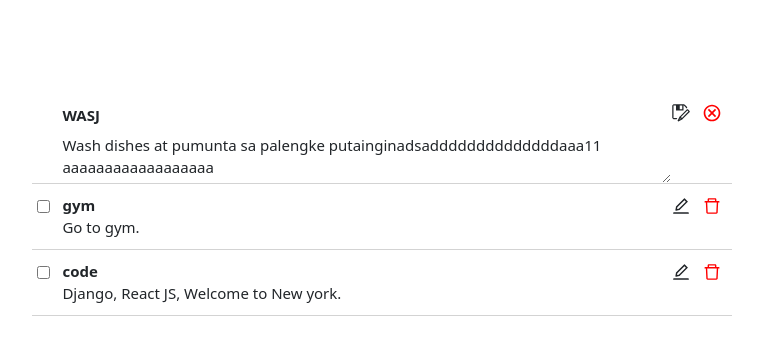
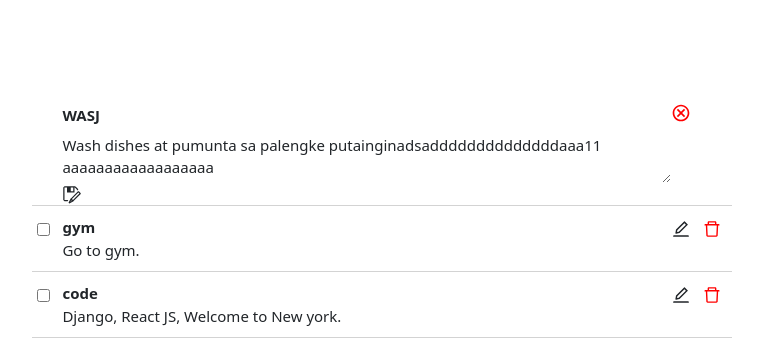
Before and after one commit to jezozobrado/react-todolist, a React (Vite) app in the folder todolist/: page / in a window 1280 px wide. Both pictures are taken after a click on the button 939 px from the left and 112 px from the top of the page. Shown: the top 364 px of the page, without its empty margins (258-1021 px from the left). Built offline with nearby package versions, Linux system fonts and the light colour scheme.

Commit message:
Implement edit function, it now saves the data.

```diff
--- a/todolist/src/App.tsx
+++ b/todolist/src/App.tsx
@@ -1,5 +1,6 @@
 import { useState } from "react";
 import ToDoList from "./components/ToDoList";
+import { FieldValues } from "react-hook-form";
 
 export interface ToDo {
   id: number;
@@ -66,7 +67,7 @@ const App = () => {
   };
 
   const handleHover = (hoveredToDo: ToDo) => {
-    console.log("Hovered!");
+    // console.log("Hovered!");
 
     setToDos(
       toDos.map((toDo) =>
@@ -96,6 +97,23 @@ const App = () => {
       )
     );
   };
+
+  const handleEditSubmit = (editedToDo: ToDo, data: FieldValues) => {
+    console.log(data);
+    setToDos(
+      toDos.map((toDo) =>
+        toDo.id === editedToDo.id
+          ? {
+              ...toDo,
+              title: data.title,
+              description: data.description,
+              isEdited: !toDo.isEdited,
+            }
+          : toDo
+      )
+    );
+  };
+
   return (
     <>
       <ToDoList
@@ -104,6 +122,7 @@ const App = () => {
         onStrike={handleStrike}
         onEdit={handleEdit}
         onCancelEdit={handleCancelEdit}
+        onEditSubmit={handleEditSubmit}
       />
     </>
   );
--- a/todolist/src/components/ToDoList.tsx
+++ b/todolist/src/components/ToDoList.tsx
@@ -2,6 +2,7 @@ import { ToDo } from "../App";
 import { AiOutlineEdit, AiOutlineDelete } from "react-icons/ai";
 import { VscSaveAs } from "react-icons/vsc";
 import { MdOutlineCancel } from "react-icons/md";
+import { useForm, FieldValues } from "react-hook-form";
 
 interface Props {
   toDos: ToDo[];
@@ -9,6 +10,7 @@ interface Props {
   onStrike: (strikedToDo: ToDo) => void;
   onEdit: (editedToDo: ToDo) => void;
   onCancelEdit: (cancelEditedToDo: ToDo) => void;
+  onEditSubmit: (editedtoDo: ToDo, data: FieldValues) => void;
 }
 
 const ToDoList = ({
@@ -17,8 +19,16 @@ const ToDoList = ({
   onStrike,
   onEdit,
   onCancelEdit,
+  onEditSubmit,
 }: Props) => {
   console.table(toDos);
+
+  const { register, handleSubmit } = useForm();
+
+  //   const onSubmit = (data: FieldValues) => {
+  //     console.log(data);
+  //   };
+
   return (
     <section>
       {toDos.map((toDo) => (
@@ -57,13 +67,16 @@ const ToDoList = ({
             </>
           ) : (
             <>
+              <form onSubmit={handleSubmit((data) => onEditSubmit(toDo, data))}>
                 <div className="d-flex flex-column my-0">
                   <input
+                    {...register("title")}
                     type="text"
                     className="fs-4 ps-0  form-control fw-bold mb-0 border-0 shadow-none"
                     defaultValue={toDo.title}
                   />
                   <textarea
+                    {...register("description")}
                     className=" fs-4 ps-0 form-control fw-light mb-0 border-0 shadow-none"
                     defaultValue={toDo.description}
                   />
@@ -74,11 +87,12 @@ const ToDoList = ({
                       <AiOutlineEdit size={20} />
                     </button>
                   ) : (
-                  <button className="btn">
+                    <button type="submit" className="btn">
                       <VscSaveAs size={20} />
                     </button>
                   )}
                 </div>
+              </form>
             </>
           )}
 
```
Lines whose indentation alone changed are shown as unchanged.
